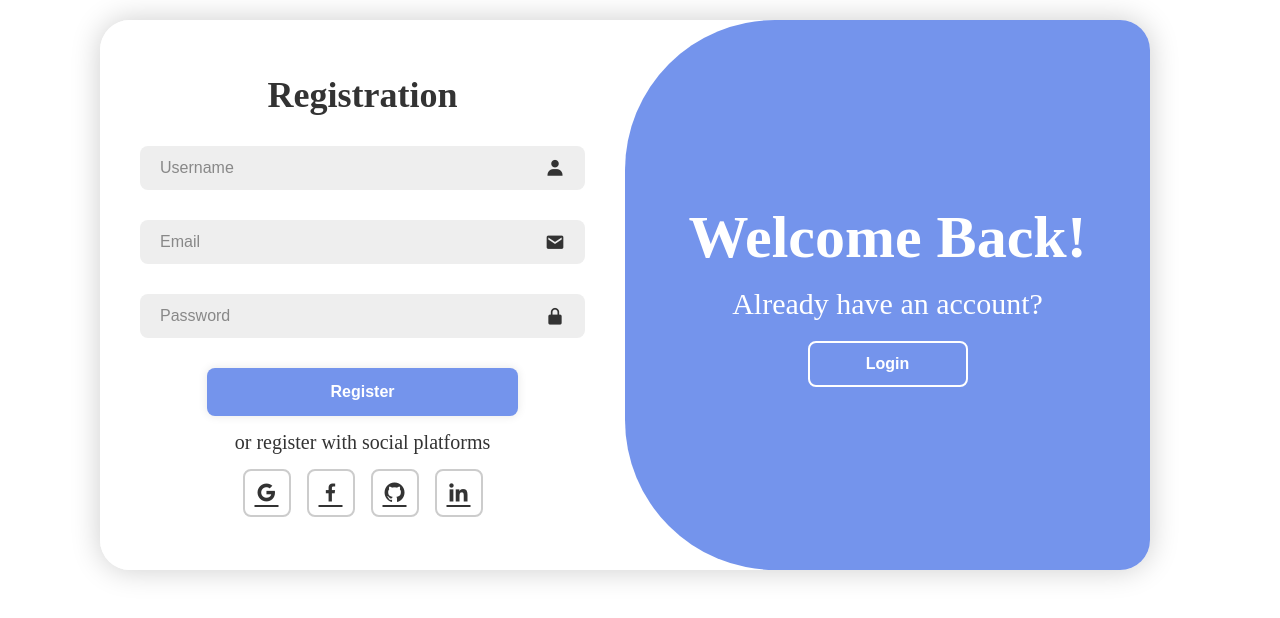
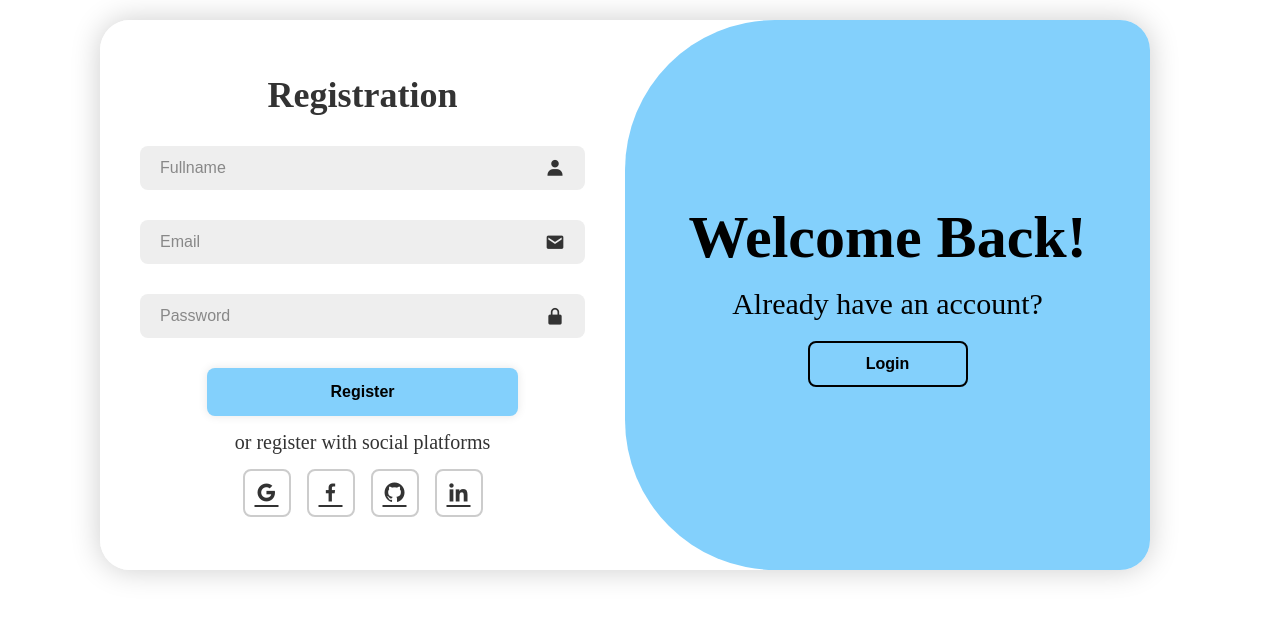
Before and after one commit to AlbertUmoren20/Repository-react, a React (Create React App) app: page /Register in a window 1280 px wide. Both pictures are taken after a click on the button "Register". Shown: the top 618 px of the page. Built offline with nearby package versions, Linux system fonts and the light colour scheme; a web font is replaced by a local one.

Commit message:
More on the register page

```diff
--- a/src/App.css
+++ b/src/App.css
@@ -1596,13 +1596,13 @@ form{width: 100%;}
 .btn{
     width: 70%;
     height: 48px;
-    background: #7494ec;
+    background: #83D0FC;
     border-radius: 8px;
     box-shadow: 0 0 10px rgba(0, 0, 0, .1);
     border: none;
     cursor: pointer;
     font-size: 16px;
-    color: #fff;
+    color: black;
     font-weight: 600;
   }
 
@@ -1631,7 +1631,7 @@ form{width: 100%;}
   left: -250%;
   width: 300%;
   height: 100%;
-  background: #7494ec;
+  background: #83D0FC;
   /* border: 2px solid red; */
   border-radius: 150px;
   z-index: 2;
@@ -1644,7 +1644,7 @@ form{width: 100%;}
   width: 50%;
   height: 100%;
   /* background: seagreen; */
-  color: #fff;
+  color: black;
   display: flex;
   flex-direction: column;
   justify-content: center;
@@ -1678,7 +1678,7 @@ form{width: 100%;}
   width: 160px;
   height: 46px;
   background: transparent;
-  border: 2px solid #fff;
+  border: 2px solid black;
   box-shadow: none;
 }
 .toggle-panel-register h1{
--- a/src/Components/Register/Register.jsx
+++ b/src/Components/Register/Register.jsx
@@ -15,6 +15,7 @@ import {
 
 const App = () => {
   const [isLoginVisible, setIsLoginVisible] = useState(true);
+  const [clicked, setClicked] = useState(false);
      const [fullname, setfullname] = useState('');
       const [matricnumber, setmatricnumber] = useState('');
       const [password, setpassword] = useState('');
@@ -72,6 +73,40 @@ const App = () => {
     // ...
   };
 
+  const handleRegister = async (event) =>{
+    event.preventDefault();
+    const student = { fullname, matricnumber, password, email, level};
+
+    // This is for adding a new student into the database
+    try {
+      const response = await fetch("http://localhost:8080/student/add", {
+        method: "POST",
+        headers: { "Content-Type": "application/json" },
+        body: JSON.stringify(student),
+      });
+
+      if (response.ok) {
+        console.log("New Student Added");
+        navigate('/Login');
+        alert("New Student Added");
+        // Update UI or display success message to user
+      } else {
+        console.error("Error adding student:", await response.text(), 1500);
+        // Handle potential errors during student addition (e.g., display error message to user)
+      }
+    } catch (error) {
+      console.error("Error adding student:", error);
+      // Handle unexpected errors (e.g., network issues)
+    } finally {
+      // Code to be executed regardless of success or failure (e.g., reset form)
+    }
+  }
+
+ const handleButtonClick = ()=>{
+   setClicked(true);
+   navigate('/Login');
+ }
+
   const handleChange = (event) => {
     const { name, value } = event.target;
     setFormData((prevFormData) => ({...prevFormData, [name]: value }));
@@ -112,7 +147,13 @@ const App = () => {
           setlevel={setlevel}
         />
       ) : (
-        <RegisterForm handleSubmit={handleSubmit} />
+        <RegisterForm handleSubmit={handleSubmit} fullname={fullname}
+        setfullname={setfullname}
+        password={password}
+        handleChange={handleChange}
+        email={email}
+        level={level}
+        setlevel={setlevel} />
        )}
       </div>
 
@@ -217,21 +258,26 @@ const LoginForm = (
 };
 
 const RegisterForm = ({
- handleSubmit
+  handleRegister,
+  fullname,
+  setfullname,
+   email,
+    password
 }) => {
   return (
-    <form onSubmit={handleSubmit}>
+    <form onSubmit={handleRegister}>
       <h1>Registration</h1>
       <div className="input-box-register">
-        <input type="text" placeholder="Username" required />
+        <input type="text" placeholder="Fullname" value={fullname}
+        onChange={(e) => setfullname(e.target.value)} required />
         <i className="bx bxs-user"></i>
       </div>
       <div className="input-box-register">
-        <input type="email" placeholder="Email" required />
+        <input type="email" placeholder="Email" value={email} required />
         <i className="bx bxs-envelope"></i>
       </div>
       <div className="input-box-register">
-        <input type="password" placeholder="Password" required />
+        <input type="password" placeholder="Password" value={password} required />
         <i className="bx bxs-lock-alt"></i>
       </div>
       <button type="submit" className="btn">
```
